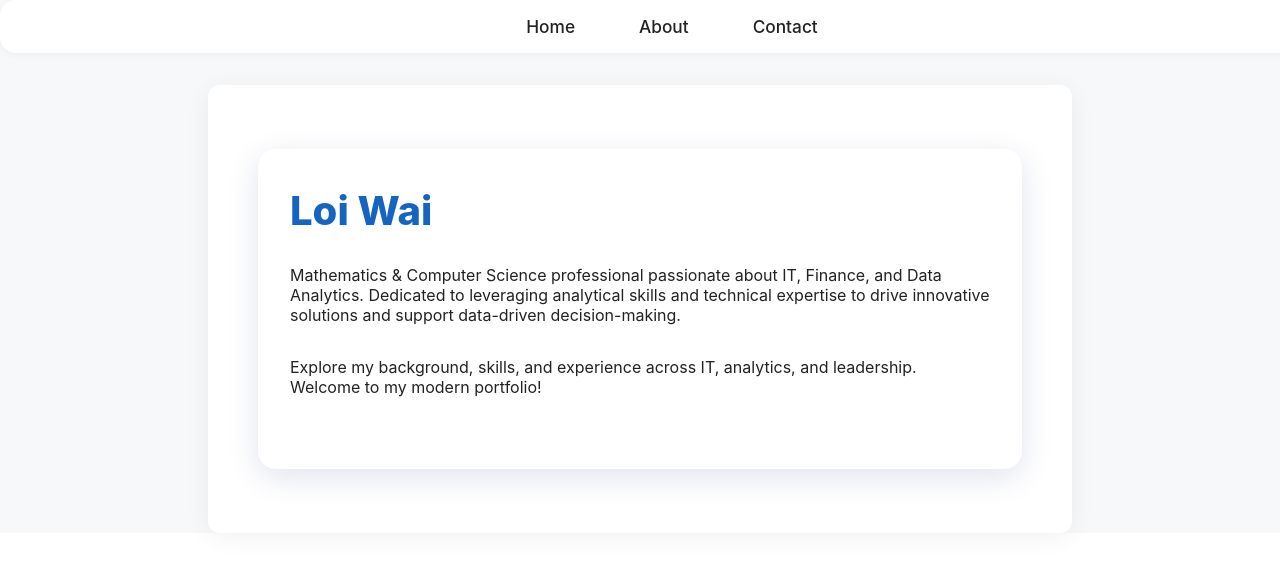
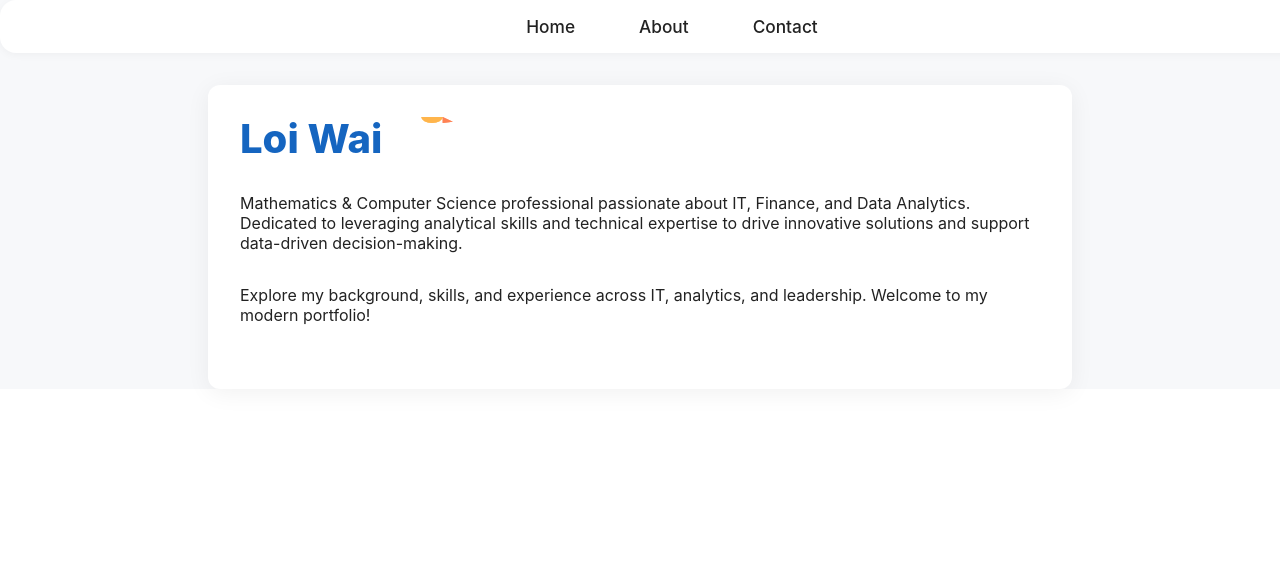
Before and after one commit to loiwai/portfolio, a React (Vite) app: page /#/ in a window 1280 px wide. Shown: the top 572 px of the page. Built offline with nearby package versions, Linux system fonts and the light colour scheme.

Commit message:
Add fish swimming animation to homepage

```diff
--- a/src/App.css
+++ b/src/App.css
@@ -1,3 +1,26 @@
+/* Fish Animation Container Styles */
+.page.home {
+  position: relative;
+  overflow: visible;
+}
+.page.home .fish-anim-bg {
+  position: absolute;
+  top: 0;
+  left: 0;
+  width: 100%;
+  height: 100%;
+  z-index: 0;
+  pointer-events: none;
+}
+.page.home .fish-anim-bg svg {
+  width: 100%;
+  height: 100%;
+  display: block;
+}
+.page.home .main-content {
+  position: relative;
+  z-index: 1;
+}
 /* Responsive Design for Neumorphism Portfolio */
 @media (max-width: 900px) {
   #root {
--- a/src/pages/About.jsx
+++ b/src/pages/About.jsx
@@ -1,14 +1,6 @@
 import React from 'react';
 
 export default function About() {
-  const cardStyle = {
-    maxWidth: 700,
-    margin: '2rem auto',
-    background: '#fff',
-    borderRadius: 16,
-    boxShadow: '0 4px 24px rgba(21,101,192,0.07)',
-    padding: '2.5rem 2rem',
-  };
   // Removed sectionStyle, use plain <p> tags for inner content
   const headingStyle = {
     color: '#1565c0',
@@ -24,7 +16,7 @@ export default function About() {
   };
 
   return (
-    <div className="page about" style={cardStyle}>
+    <div className="page about">
       <h1 style={headingStyle}>About Me</h1>
       <p style={{ margin: '2rem 0' }}>
         <strong>Education:</strong><br />
@@ -42,31 +34,17 @@ export default function About() {
         I am detail-oriented and eager to contribute to innovative IT solutions and data-driven decision-making in dynamic environments.
       </p>
       {/* Removed Download CV button */}
-  <div style={{ marginTop: '2.5rem', textAlign: 'left', background: '#fff', borderRadius: 10, padding: '1.2rem' }}>
       <h2 style={subHeadingStyle}>My Work & Contributions</h2>
       <div style={{ display: 'flex', gap: '1.5rem', justifyContent: 'center', marginTop: '1rem' }}>
         <a href="https://github.com/loiwai" target="_blank" rel="noopener noreferrer" title="GitHub" style={{ display: 'inline-block' }}>
           <svg width="36" height="36" viewBox="0 0 24 24" fill="#1565c0" xmlns="http://www.w3.org/2000/svg"><path d="M12 2C6.477 2 2 6.484 2 12.012c0 4.425 2.865 8.184 6.839 9.525.5.092.682-.217.682-.483 0-.237-.009-.868-.013-1.703-2.782.605-3.369-1.342-3.369-1.342-.454-1.155-1.11-1.463-1.11-1.463-.908-.62.069-.608.069-.608 1.004.07 1.532 1.032 1.532 1.032.892 1.53 2.341 1.088 2.91.832.091-.647.35-1.088.636-1.339-2.221-.253-4.555-1.113-4.555-4.951 0-1.093.39-1.988 1.029-2.688-.103-.254-.446-1.274.098-2.656 0 0 .84-.27 2.75 1.025A9.564 9.564 0 0 1 12 6.844c.85.004 1.705.115 2.504.337 1.909-1.295 2.748-1.025 2.748-1.025.546 1.382.202 2.402.1 2.656.64.7 1.028 1.595 1.028 2.688 0 3.847-2.337 4.695-4.566 4.944.359.309.678.92.678 1.855 0 1.338-.012 2.419-.012 2.747 0 .268.18.579.688.481C19.138 20.192 22 16.437 22 12.012 22 6.484 17.523 2 12 2z"/></svg>
         </a>
       </div>
-        <div style={{
-          marginTop: '2.5rem',
-          display: 'flex',
-          flexDirection: 'column',
-          alignItems: 'center',
-          background: '#fff',
-          borderRadius: 16,
-          boxShadow: '0 4px 24px rgba(21,101,192,0.07)',
-          padding: '2rem 1rem',
-          maxWidth: 600,
-          marginLeft: 'auto',
-          marginRight: 'auto',
-        }}>
       <h2 style={{
         color: '#1565c0',
         fontWeight: 700,
         fontSize: '1.5rem',
-            marginBottom: '1.5rem',
+        margin: '2.5rem 0 1.5rem 0',
         textAlign: 'center',
         letterSpacing: '0.01em',
       }}>
@@ -78,14 +56,10 @@ export default function About() {
         style={{
           width: '100%',
           maxWidth: 480,
-              borderRadius: 12,
-              boxShadow: '0 2px 12px rgba(21,101,192,0.10)',
-              background: '#fff',
-              marginBottom: '0.5rem',
+          margin: '0 auto 0.5rem auto',
+          display: 'block',
         }}
       />
-        </div>
-      </div>
   <div style={{ marginTop: '2.5rem', textAlign: 'center', background: '#fff', borderRadius: 10, padding: '1.2rem' }}>
         <h2 style={subHeadingStyle}>Connect with Me</h2>
         <div style={{ display: 'flex', gap: '2rem', justifyContent: 'center', alignItems: 'center', marginTop: '1.2rem' }}>
--- a/src/pages/Contact.jsx
+++ b/src/pages/Contact.jsx
@@ -1,22 +1,12 @@
 import React from 'react';
 
 export default function Contact() {
-  const cardStyle = {
-    maxWidth: 700,
-    margin: '2rem auto',
-    background: '#fff',
-    borderRadius: 18,
-    boxShadow: '0 8px 32px #e0e3ec, -8px -8px 32px #ffffff',
-    padding: '2.5rem 2rem',
-    position: 'relative',
-  };
   const headingStyle = {
     color: '#1565c0',
     fontWeight: 800,
     fontSize: '2.5rem',
     marginBottom: '1.5rem',
   };
-  // Removed sectionStyle, use plain <p> tags for inner content
   const buttonStyle = {
     minWidth: 220,
     background: '#e3f0ff',
@@ -27,12 +17,11 @@ export default function Contact() {
     padding: '0.8rem 1.2rem',
     fontSize: '1.08em',
     boxShadow: '0 2px 8px rgba(21,101,192,0.07)',
-    cursor: 'pointer',
     marginTop: '1rem',
   };
 
   return (
-    <div className="page contact" style={cardStyle}>
+    <div className="page contact">
       <h1 style={headingStyle}>Contact</h1>
       <p style={{ margin: '2rem 0' }}>
         Let's connect! You can reach me at:<br />
--- a/src/pages/Home.jsx
+++ b/src/pages/Home.jsx
@@ -15,15 +15,6 @@ function NeumorphicToggle() {
 }
 
 export default function Home() {
-  const cardStyle = {
-    maxWidth: 700,
-    margin: '2rem auto',
-    background: '#fff',
-    borderRadius: 18,
-    boxShadow: '0 8px 32px #e0e3ec, -8px -8px 32px #ffffff',
-    padding: '2.5rem 2rem',
-    position: 'relative',
-  };
   const headingStyle = {
     color: '#1565c0',
     fontWeight: 800,
@@ -33,7 +24,41 @@ export default function Home() {
   // Removed sectionStyle, use plain <p> tags for inner content
 
   return (
-    <div className="page home" style={cardStyle}>
+    <div className="page home" style={{ position: 'relative', overflow: 'visible' }}>
+      {/* Fish Animation SVG - behind content */}
+      <div style={{ position: 'absolute', top: 0, left: 0, width: '100%', height: '100%', zIndex: 0, pointerEvents: 'none' }}>
+        <svg width="100%" height="100%" viewBox="0 0 700 350" style={{ position: 'absolute', left: 0, top: 0 }}>
+          <defs>
+            <path id="fishPath" d="M50,50 h600 a30,30 0 0 1 30,30 v190 a30,30 0 0 1 -30,30 h-600 a30,30 0 0 1 -30,-30 v-190 a30,30 0 0 1 30,-30 z" />
+            <g id="goldfish">
+              <ellipse cx="0" cy="0" rx="18" ry="10" fill="#ffb347" opacity="0.7" />
+              <polygon points="18,0 35,8 18,10" fill="#ff7f50" opacity="0.7" />
+              <circle cx="-8" cy="-3" r="2.5" fill="#fff" />
+              <circle cx="-8" cy="-3" r="1.2" fill="#222" />
+            </g>
+          </defs>
+          {/* Fish 1 */}
+          <use href="#goldfish" width="35" height="20">
+            <animateMotion dur="20s" repeatCount="indefinite" keyPoints="0;1" keyTimes="0;1" begin="0s">
+              <mpath href="#fishPath" />
+            </animateMotion>
+          </use>
+          {/* Fish 2 */}
+          <use href="#goldfish" width="40" height="24">
+            <animateMotion dur="25s" repeatCount="indefinite" keyPoints="0;1" keyTimes="0;1" begin="5s">
+              <mpath href="#fishPath" />
+            </animateMotion>
+          </use>
+          {/* Fish 3 */}
+          <use href="#goldfish" width="50" height="30">
+            <animateMotion dur="30s" repeatCount="indefinite" keyPoints="0;1" keyTimes="0;1" begin="10s">
+              <mpath href="#fishPath" />
+            </animateMotion>
+          </use>
+        </svg>
+      </div>
+      {/* Main Content - above fish animation */}
+      <div style={{ position: 'relative', zIndex: 1 }}>
         <h1 style={headingStyle}>Loi Wai</h1>
         <p style={{ margin: '2rem 0' }}>
           Mathematics & Computer Science professional passionate about IT, Finance, and Data Analytics. Dedicated to leveraging analytical skills and technical expertise to drive innovative solutions and support data-driven decision-making.
@@ -43,5 +68,6 @@ export default function Home() {
         </p>
         <NeumorphicToggle />
       </div>
+    </div>
   );
 }
```
Lines whose indentation alone changed are shown as unchanged.
